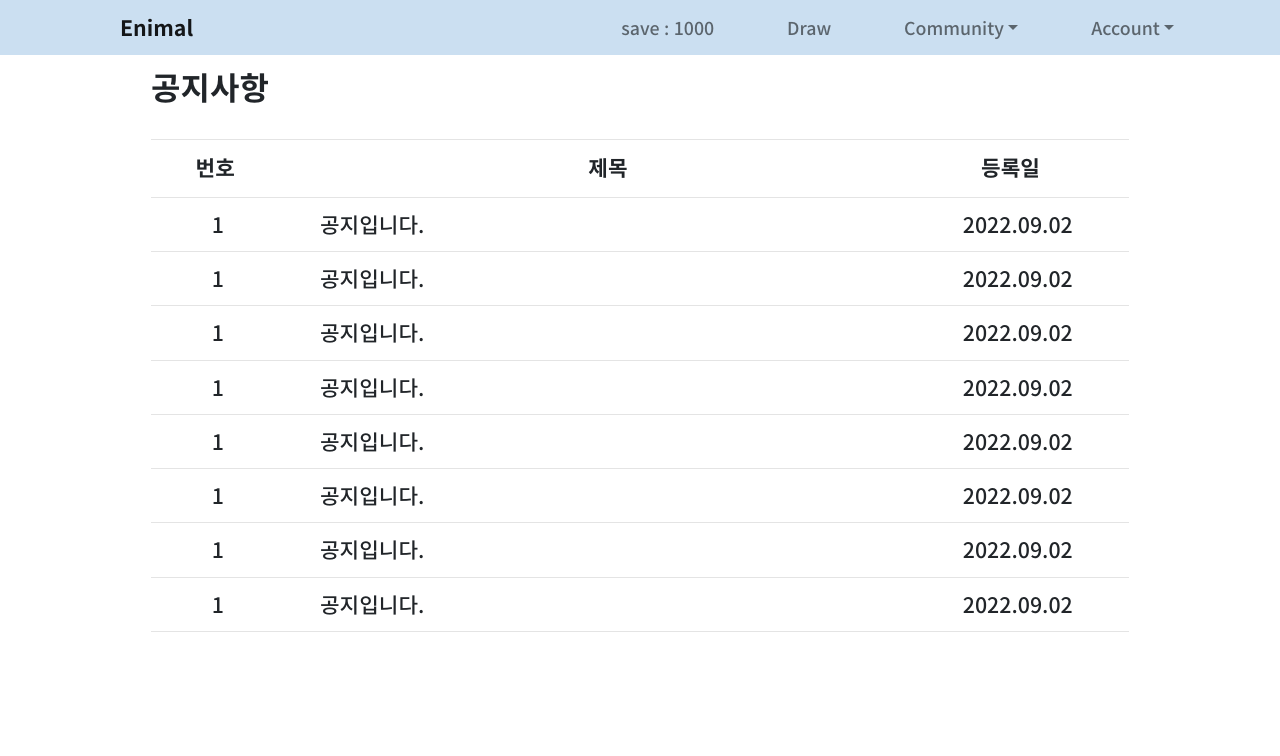
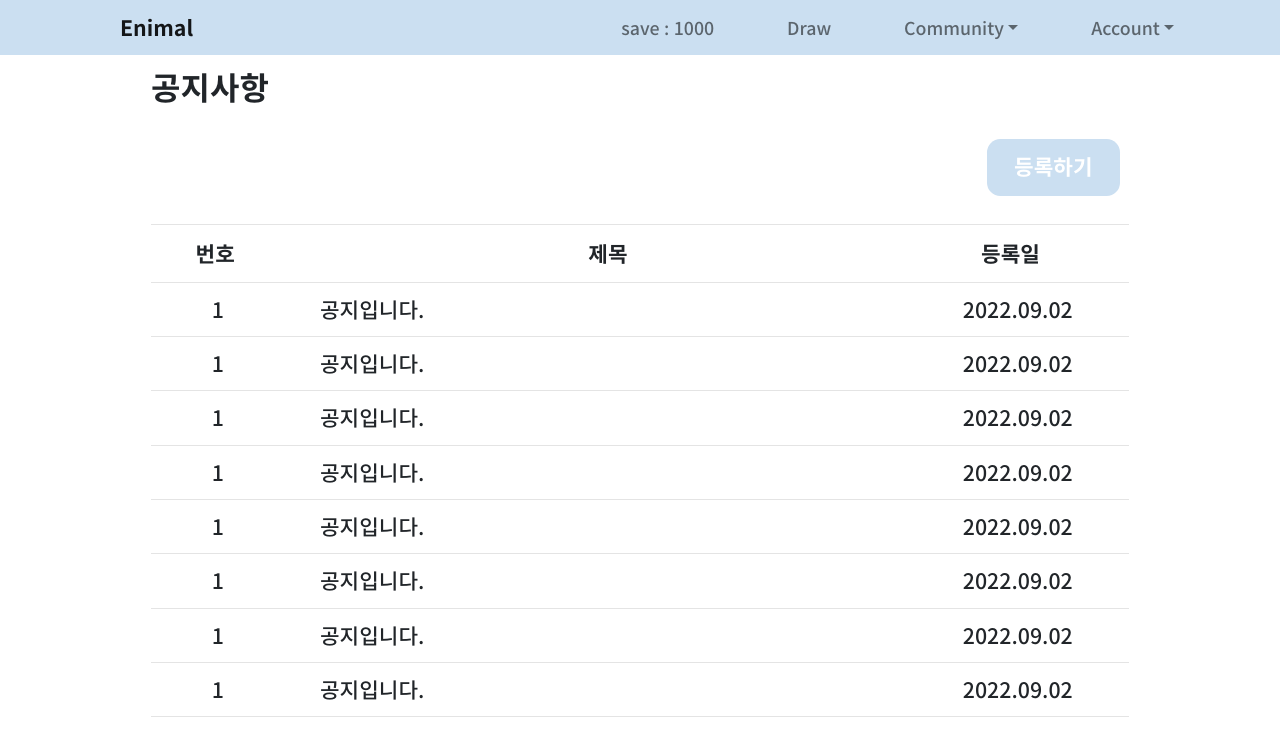
Before and after one commit to kgm-930/enimal, a React (Create React App) app in the folder frontend/: page /notice in a window 1280 px wide. Shown: the top 756 px of the page. Built offline with nearby package versions, Linux system fonts and the light colour scheme.

Commit message:
feat : 공지사항 등록하기 버튼 추가 #18

```diff
--- a/frontend/src/screens/Notice/Notice.jsx
+++ b/frontend/src/screens/Notice/Notice.jsx
@@ -8,6 +8,11 @@ function Notice() {
     <div className="container flex">
       <div className="notice">
         <div className="notice_pagetitle notoBold fs-36">공지사항</div>
+        <div className="notice_regi flex justify-center align-center">
+          <button type="button" className="notoBold fs-24">
+            등록하기
+          </button>
+        </div>
         <div className="divide" />
         <div className="notice_table flex">
           <p className="notice_table_one notoBold fs-24">번호</p>
--- a/frontend/src/screens/Notice/Notice.scss
+++ b/frontend/src/screens/Notice/Notice.scss
@@ -8,6 +8,16 @@
 
   &_pagetitle {
     margin-bottom: vw(40px);
+  }
+
+  &_regi {
+    width: vw(150px);
+    height: vw(64px);
+    border-radius: vw(15px);
+    background-color: $MAIN;
+    color: $WHITE;
+    margin-bottom: vw(32px);
+    margin-left: vw(940px);
   }
 
   .divide {
```
